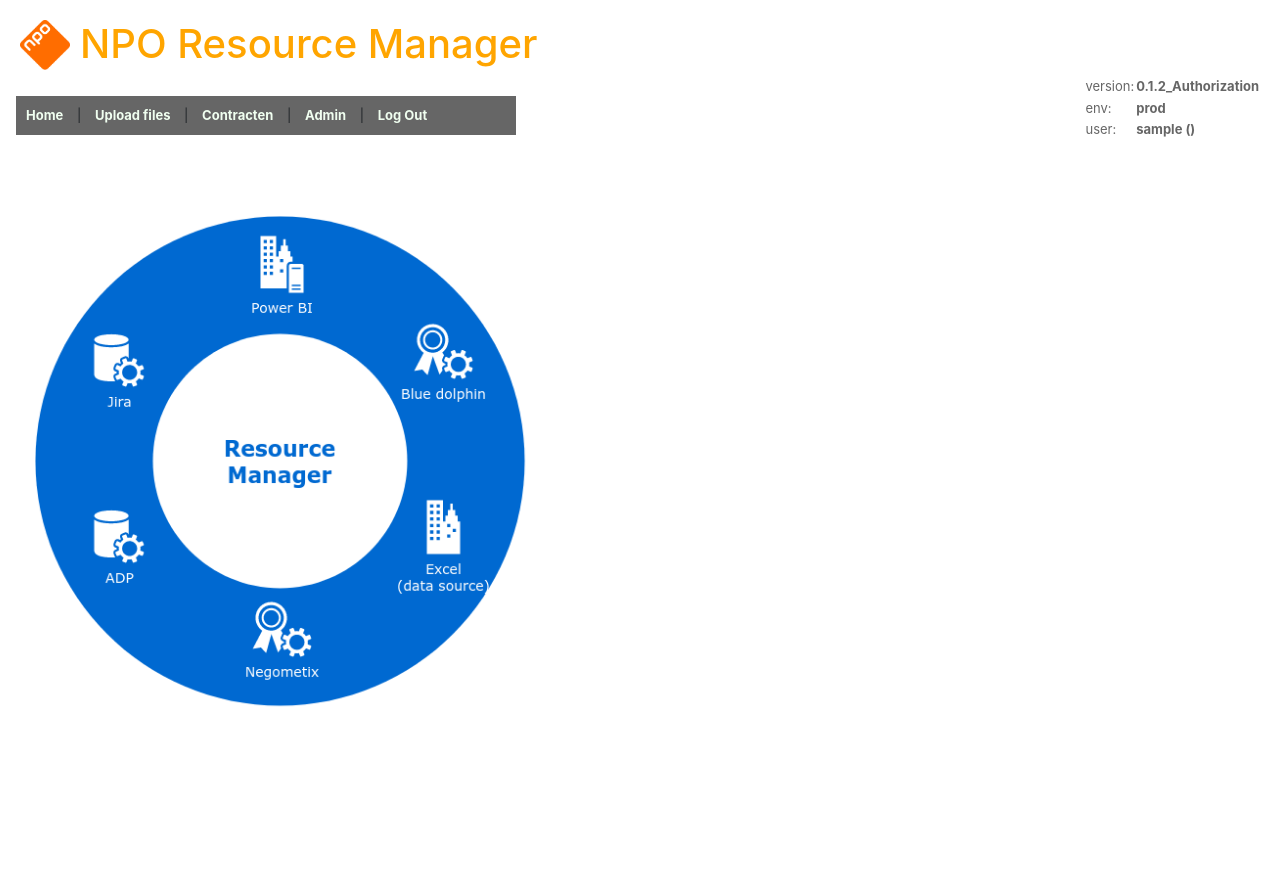
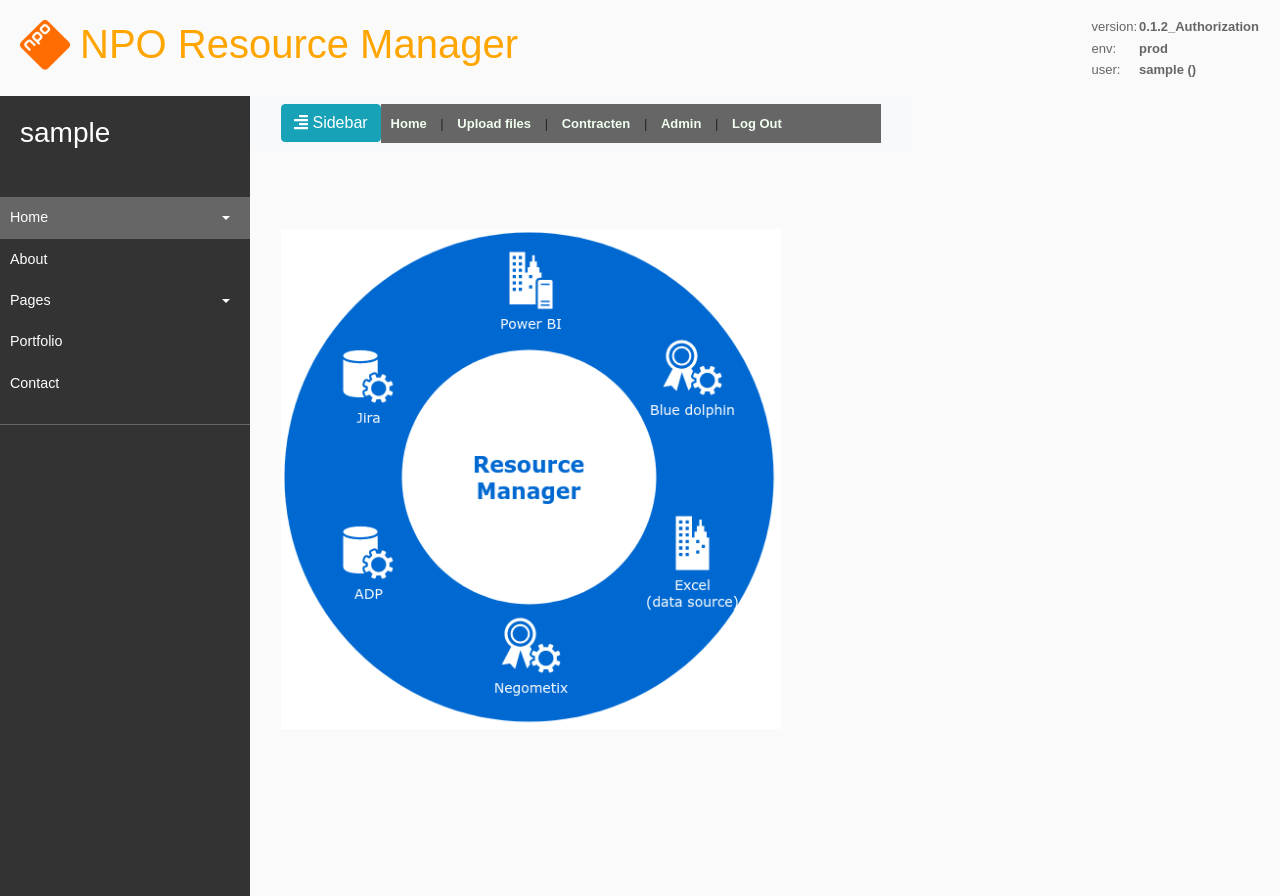
Before and after one commit to ikheetbas/Verhalen, a Django app: page / in a window 1280 px wide. Before the commit the page ends 707 px from the top, so only its background shows below. Run offline with Django 3.2, Linux system fonts and the light colour scheme; the visitor is signed in with stand-in values (Sample User, id 1); some libraries are stand-ins or nearby versions.

Commit message:
RM-80 Versie 1 van het menu

```diff
--- a/static/css/base.css
+++ b/static/css/base.css
@@ -13,19 +13,24 @@ h1{
 
 body{
     font-size: small;
+    font-family: 'Poppins', sans-serif;
+    background: #fafafa;
 }
 
+
+
 /*
-Change the curcor in a hand when on a clickable row
+Change the cursor in a hand when on a clickable row
  */
 .clickable-row{
     cursor: pointer;
 }
 
-#version_number{
+#system_info{
     float: right;
     color: #666666;
     margin-right: 20px;
+    margin-top: -60px;
 }
 
 #app-title{
@@ -68,3 +73,91 @@ ul.menu-nav a:hover {
 	text-decoration: underline;
 	color: orangered;
 }
+
+/* Menu */
+.wrapper {
+    display: flex;
+    align-items: stretch;
+}
+
+.wrapper p {
+    font-family: 'Poppins', sans-serif;
+    font-size: 1.1em;
+    font-weight: 300;
+    line-height: 1.7em;
+    color: #999;
+}
+
+.wrapper a, a:hover, a:focus {
+    color: inherit;
+    text-decoration: none;
+    transition: all 0.3s;
+}
+
+#sidebar {
+    min-width: 250px;
+    max-width: 250px;
+    min-height: 100vh;
+    background: #333333;
+    color: #fff;
+    transition: all 0.3s;
+}
+
+#sidebar .sidebar-header {
+    padding: 20px;
+    background: #333333;
+}
+
+#sidebar ul.components {
+    padding: 20px 0;
+    border-bottom: 1px solid #666666;
+}
+
+#sidebar ul p {
+    color: #fff;
+    padding: 10px;
+}
+
+#sidebar ul li a {
+    padding: 10px;
+    font-size: 1.1em;
+    display: block;
+}
+#sidebar ul li a:hover {
+    color: #7386D5;
+    background: #fff;
+}
+
+#sidebar ul li.active > a, a[aria-expanded="true"] {
+    color: #fff;
+    background: #666666;
+}
+ul ul a {
+    font-size: 0.9em !important;
+    padding-left: 30px !important;
+    background: #666666;
+}
+#sidebar.active {
+    margin-left: -250px;
+}
+
+a[data-toggle="collapse"] {
+    position: relative;
+}
+
+.dropdown-toggle::after {
+    display: block;
+    position: absolute;
+    top: 50%;
+    right: 20px;
+    transform: translateY(-50%);
+}
+
+@media (max-width: 768px) {
+    #sidebar {
+        margin-left: -250px;
+    }
+    #sidebar.active {
+        margin-left: 0;
+    }
+}
--- a/static/js/base.js
+++ b/static/js/base.js
@@ -17,4 +17,8 @@ jQuery(document).ready(function($) {
         $(".act span").text(x);
         $(".prev span").text(y);
     });
+
+    $('#sidebarCollapse').on('click', function () {
+        $('#sidebar').toggleClass('active');
+    });
 });
--- a/templates/_base.html
+++ b/templates/_base.html
@@ -3,11 +3,32 @@
 {%  load static %}
 <head>
     <meta charset="utf-8">
+    <meta name="viewport" content="width=device-width, initial-scale=1, shrink-to-fit=no">
+    <meta http-equiv="X-UA-Compatible" content="IE=edge">
+
     <title>{% block title %}NPO Resource Manager{% endblock title %}</title>
-    <meta name="viewport" content="width=device-width, initial-scale=1, shrink-to-fit=no">
+
     <link rel="shortcut icon" type="image/png" href="{% static 'images/npo.ico' %}"/>
-    <link rel="stylesheet" href="https://cdn.jsdelivr.net/npm/bootstrap@4.5.3/dist/css/bootstrap.min.css" integrity="sha384-TX8t27EcRE3e/ihU7zmQxVncDAy5uIKz4rEkgIXeMed4M0jlfIDPvg6uqKI2xXr2" crossorigin="anonymous">
+
+    <!-- Bootstrap CSS -->
+    <link rel="stylesheet"
+          href="https://cdn.jsdelivr.net/npm/bootstrap@4.5.3/dist/css/bootstrap.min.css"
+          integrity="sha384-TX8t27EcRE3e/ihU7zmQxVncDAy5uIKz4rEkgIXeMed4M0jlfIDPvg6uqKI2xXr2"
+          crossorigin="anonymous">
+    <!-- Our Custom CSS -->
     <link rel="stylesheet" href="{% static 'css/base.css' %}">
+
+    <!-- Font Awesome JS -->
+    <script defer
+            src="https://use.fontawesome.com/releases/v5.0.13/js/solid.js"
+            integrity="sha384-tzzSw1/Vo+0N5UhStP3bvwWPq+uvzCMfrN1fEFe+xBmv1C/AtVX5K0uZtmcHitFZ"
+            crossorigin="anonymous"></script>
+    <script defer
+            src="https://use.fontawesome.com/releases/v5.0.13/js/fontawesome.js"
+            integrity="sha384-6OIrr52G08NpOFSZdxxz1xdNSndlD4vdcf/q2myIUVO0VsqaGHJsB0RaBE01VTOY"
+            crossorigin="anonymous"></script>
+
+
 </head>
 <body>
     <h1>
@@ -16,7 +37,7 @@
         </a>
         <div id="app-title">NPO Resource Manager</div>
     </h1>
-    <div id="version_number" >
+    <div id="system_info" >
         <table>
             <tr>
                 <td>version: </td><td><strong>{{ APP_VERSION_NUMBER }}</strong></td>
@@ -33,8 +54,72 @@
     </div>
     <br>
 
+<div class="wrapper">
+    <!-- Sidebar -->
+    <nav id="sidebar">
+        <div class="sidebar-header">
+            <h3>{{ user.username }}</h3>
+        </div>
+
+        <ul class="list-unstyled components">
+{#            <p>Extra text, whatever</p>#}
+            <li class="active">
+                <a href="#homeSubmenu"
+                   data-toggle="collapse"
+                   aria-expanded="false"
+                   class="dropdown-toggle">Home</a>
+                <ul class="collapse list-unstyled" id="homeSubmenu">
+                    <li>
+                        <a href="#">Home 1</a>
+                    </li>
+                    <li>
+                        <a href="#">Home 2</a>
+                    </li>
+                    <li>
+                        <a href="#">Home 3</a>
+                    </li>
+                </ul>
+            </li>
+            <li>
+                <a href="#">About</a>
+            </li>
+            <li>
+                <a href="#pageSubmenu"
+                   data-toggle="collapse"
+                   aria-expanded="false"
+                   class="dropdown-toggle">Pages</a>
+                <ul class="collapse list-unstyled" id="pageSubmenu">
+                    <li>
+                        <a href="#">Page 1</a>
+                    </li>
+                    <li>
+                        <a href="#">Page 2</a>
+                    </li>
+                    <li>
+                        <a href="#">Page 3</a>
+                    </li>
+                </ul>
+            </li>
+            <li>
+                <a href="#">Portfolio</a>
+            </li>
+            <li>
+                <a href="#">Contact</a>
+            </li>
+        </ul>
+    </nav>
+
+    <div id="content">
+
+            <!-- Sidebar toggle Button -->
+            <nav class="navbar navbar-expand-lg navbar-light bg-light">
+                <div class="container-fluid" >
+
+                    <button type="button" id="sidebarCollapse" class="btn btn-info">
+                        <i class="fas fa-align-right"></i>
+                        <span> Sidebar</span>
+                    </button>
                     {% if user.is_authenticated %}
-        <div class="container-fluid pl-3">
                         <ul class="menu-nav">
                             <li><a href="/">Home</a></li>
                             <li><a href="{% url 'interface_call_list' %}">Upload files</a></li>
@@ -46,12 +131,18 @@
                             {% endif %}
                             <li><a href="{% url 'account_logout' %}">Log Out</a></li>
                         </ul>
+                    {% endif %}
                 </div>
-    {% endif %}
+            </nav>
 
-    <div class="container-fluid pl-3">
+        <div class="container-fluid" >
+
             {% block content %}
             {% endblock content %}
+        </div>
+
+    </div>
+
 </div>
     <!-- JavaScript -->
     <!-- First jQuery, Popper.js, and Bootstrap JS -->
```
Lines whose indentation alone changed are shown as unchanged.
